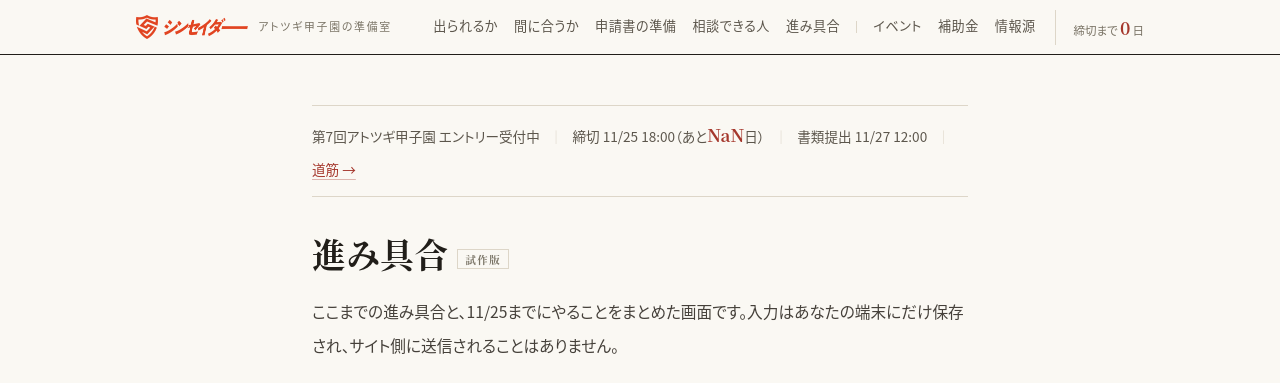
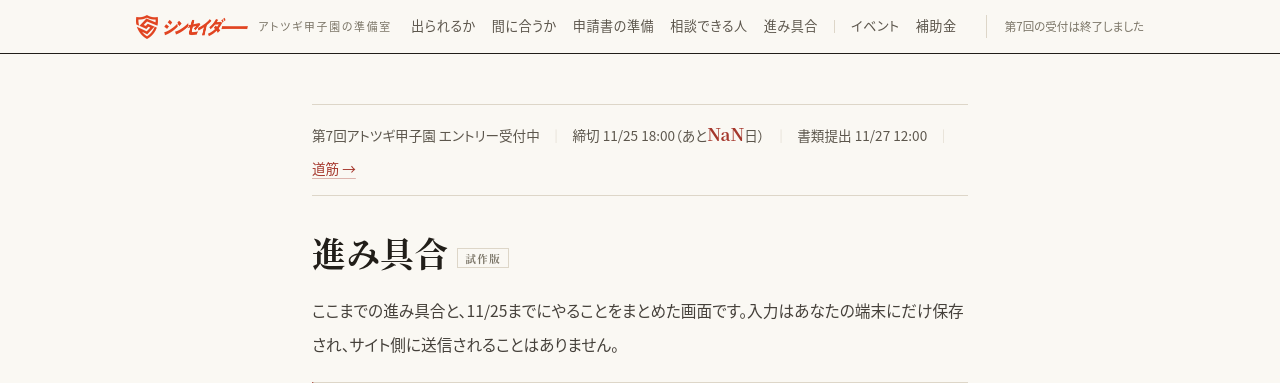
Before and after one commit to R9a00/shinseider, a Python web app: template site/templates/workspace.html in a window 1280 px wide. Shown: the top 383 px of the page. Run offline with Jinja, Linux system fonts and the light colour scheme; the template is opened without the code that fills it: most values are stand-ins (such as "Sample title", 1, 10 or a date in 2020); some libraries are stand-ins or nearby versions.

Commit message:
fix: 締切18:00超過後は「間に合う」系表示を全箇所で停止
- 共通のentryClosed()で締切時刻を厳密判定（暦日でなくISOの18:00+09:00）
- チェック結果: 期限後はペース文言と次の一歩を出さずclosed_messageを表示
- ヘッダー締切チップ/トップのカウントダウン/進み具合の締切行: 期限後は受付終了表示
- 間に合うかページ: 暦日判定に時刻判定を追加（締切日18:00以降も即closed）

Co-Authored-By: Claude Fable 5 <noreply@anthropic.com>

```diff
--- a/site/build.py
+++ b/site/build.py
@@ -480,6 +480,7 @@ def main():
         "birth_cutoff": "1987-04-01",
         "entry_deadline": entry_end,
         "pace_buckets": sorted(pace["check_buckets"], key=lambda b: -b["min_days"]),
+        "closed_message": pace["closed_message"],
         "requirements": [
             {"id": r["id"], "label": r["label"], "severity": r["severity"]}
             for r in subsidy["requirements"]["items"]
--- a/site/templates/_checkform.html
+++ b/site/templates/_checkform.html
@@ -41,6 +41,8 @@ document.getElementById('check-form').addEventListener('submit', function(e){
   // JSTの暦日で数える（プレビュー等、base外で動く場合に備えて自前定義）
   var jd = function(x){ return new Date(new Date(x).toLocaleDateString('en-US', {timeZone: 'Asia/Tokyo'})); };
   var days = Math.max(0, Math.round((jd(data.entry_deadline) - jd(Date.now())) / 86400000));
+  // 締切時刻（18:00）を過ぎたら「間に合う」系の文言を一切出さない
+  var closed = Date.now() > new Date(data.entry_deadline).getTime();
   var html = '';
   var koshienOK = (age === 'yes') && (pos === 'yes' || pos === 'alt') && (sme !== 'no');
   if (koshienOK) {
@@ -51,9 +53,13 @@ document.getElementById('check-form').addEventListener('submit', function(e){
         '<p>年齢と立場は要件に合っています。残る確認は、家業が中小企業の定義にあてはまるかどうかです。「アトツギ甲子園の出場を検討している」と切り出せば、現在の代表に会社のことを聞く良い機会になります。</p>' +
         '<p class="muted">目安（中小企業基本法）: 製造業・建設業・運輸業などは資本金3億円以下または従業員300人以下、卸売業は1億円以下または100人以下、サービス業は5,000万円以下または100人以下、小売業は5,000万円以下または50人以下。</p>';
     }
-    var pb = (data.pace_buckets || []).find(function(x){ return days >= x.min_days; });
-    html += '<p>締切（11/25 18:00）まで<strong>' + (days > 0 ? 'あと' + days + '日' : '本日18:00まで') + '</strong>。' + (pb ? pb.message : '') + '</p>' +
-      '<p>次の一歩は: <a href="entry.html">申請書の準備を始める</a>（30分〜）</p>';
+    if (closed) {
+      html += '<p>' + (data.closed_message || '第7回のエントリー受付は終了しました。') + '</p>';
+    } else {
+      var pb = (data.pace_buckets || []).find(function(x){ return days >= x.min_days; });
+      html += '<p>締切（11/25 18:00）まで<strong>' + (days > 0 ? 'あと' + days + '日' : '本日18:00まで') + '</strong>。' + (pb ? pb.message : '') + '</p>' +
+        '<p>次の一歩は: <a href="entry.html">申請書の準備を始める</a>（30分〜）</p>';
+    }
   } else {
     html += '<h2>アトツギ甲子園：資格要件に合わない可能性</h2><p>年齢・立場・企業規模の要件は公式のエントリー要領で必ず確認してください（例外や詳細条件があります）。</p>';
   }
--- a/site/templates/_pace.html
+++ b/site/templates/_pace.html
@@ -23,7 +23,7 @@
     var days = Math.round((jd(D.entry_deadline) - jd(now)) / 86400000);
     var msgEl = root.querySelector('.pace-message');
     if (!msgEl) return;
-    if (days < 0) { msgEl.textContent = D.closed_message; return; }
+    if (days < 0 || Date.now() > new Date(D.entry_deadline).getTime()) { msgEl.textContent = D.closed_message; return; }
     var b = D.buckets.find(function(x){ return days >= x.min_days; });
     msgEl.textContent = b ? b.message : '';
 
--- a/site/templates/base.html
+++ b/site/templates/base.html
@@ -55,8 +55,16 @@ function daysLeftJst(v){
   var f = function(x){ return new Date(new Date(x).toLocaleDateString('en-US', {timeZone: 'Asia/Tokyo'})); };
   return Math.round((f(v) - f(Date.now())) / 86400000);
 }
+// 締切時刻（ISOに+09:00と18:00を含む）を過ぎたかの厳密判定
+function entryClosed(v){ return Date.now() > new Date(v).getTime(); }
 document.querySelectorAll('.days-left').forEach(function(el){
-  el.textContent = Math.max(0, daysLeftJst(el.getAttribute('data-deadline')));
+  var v = el.getAttribute('data-deadline');
+  if (entryClosed(v)) {
+    var wrap = el.closest('.days-chip, .deadline-line');
+    if (wrap) { wrap.textContent = '第7回の受付は終了しました'; } else { el.textContent = '0'; }
+  } else {
+    el.textContent = Math.max(0, daysLeftJst(v));
+  }
 });
 </script>
 <script data-goatcounter="https://shinseider.goatcounter.com/count" async src="https://gc.zgo.at/count.js"></script>
--- a/site/templates/workspace.html
+++ b/site/templates/workspace.html
@@ -5,7 +5,7 @@
 <div class="status-strip">
   <span>第7回アトツギ甲子園 エントリー受付中</span>
   <span class="sep">｜</span>
-  <span>締切 11/25 18:00（あと<strong class="days-left" data-deadline="{{ entry_end }}">—</strong>日）</span>
+  <span class="deadline-line">締切 11/25 18:00（あと<strong class="days-left" data-deadline="{{ entry_end }}">—</strong>日）</span>
   <span class="sep">｜</span>
   <span>書類提出 11/27 12:00</span>
   <span class="sep">｜</span>
```
Also changed, not shown: site/templates/index.html (+6 -2 lines).
